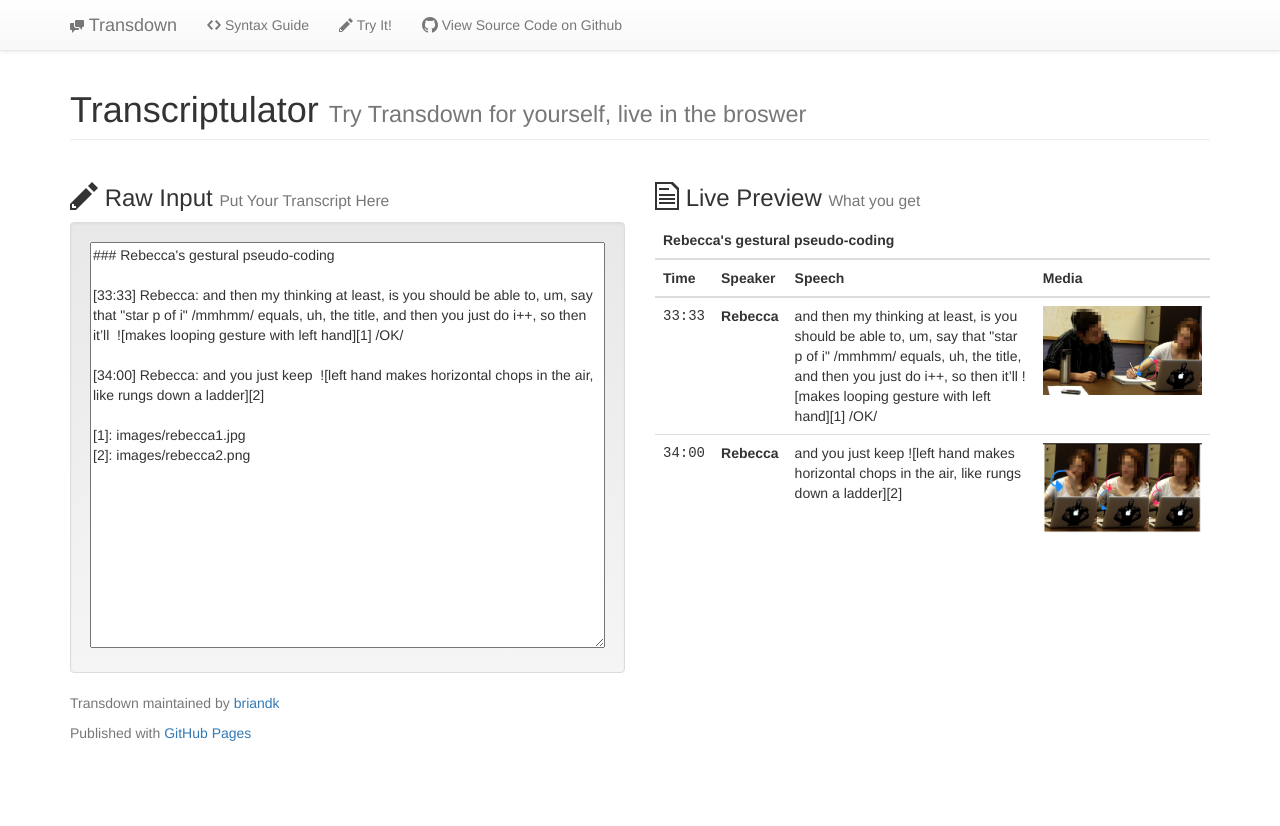
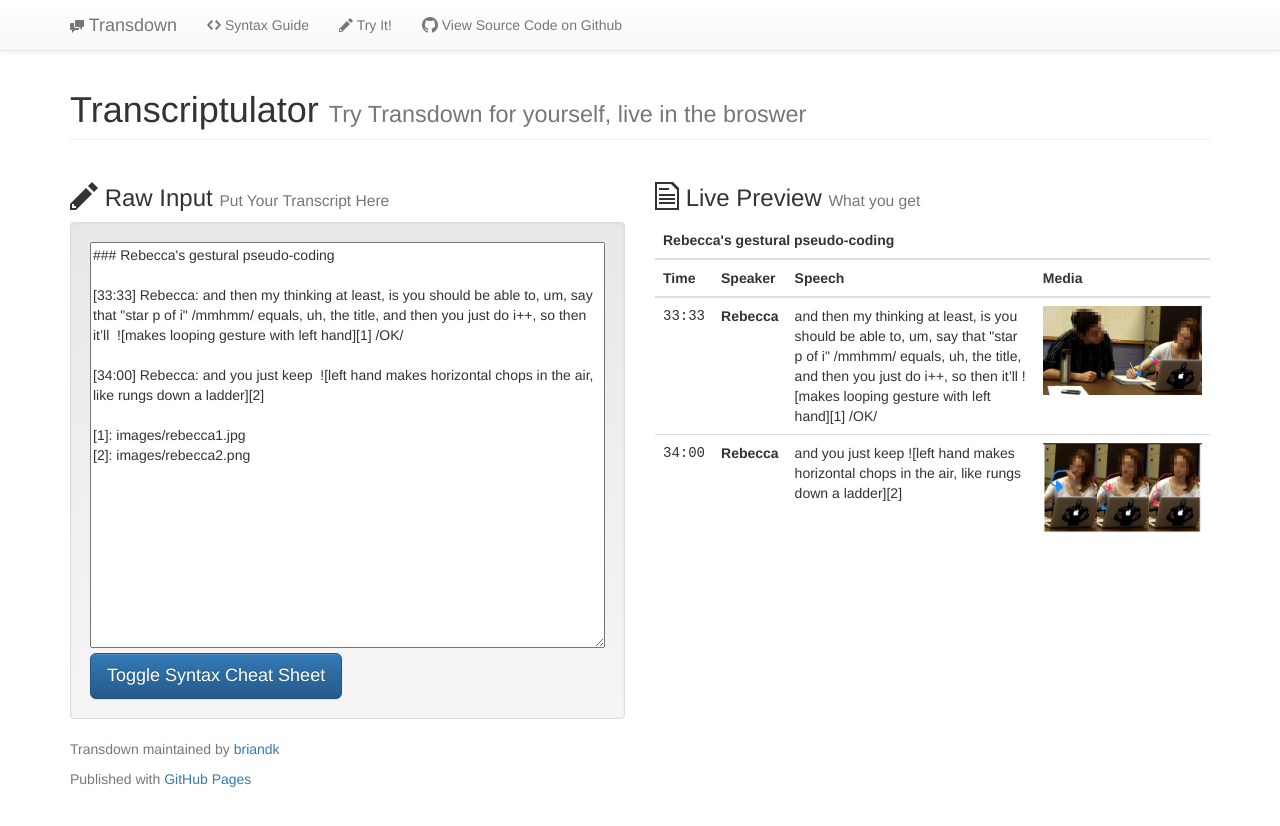
Before and after one commit to briandk/transdown, a Jekyll site: the page built from try-it.html, in a window 1280 px wide. Shown: the top 826 px of the page. Built offline with Jekyll 4.4.1, drawn with Linux system fonts in a browser that asks for light colours; some of the changed lines change nothing that is shown.

Commit message:
Add toggle-able syntax cheat sheet

```diff
--- a/javascripts/handle-live-preview.js
+++ b/javascripts/handle-live-preview.js
@@ -11,3 +11,6 @@
 $('#text-to-transdownify')
     .first()
     .keyup(handleLivePreview);
+
+// Enable Popovers (like for the syntax cheat sheet)
+$('[data-toggle="popover"]').popover();
--- a/try-it.html
+++ b/try-it.html
@@ -31,6 +31,22 @@
 
 [1]: images/rebecca1.jpg
 [2]: images/rebecca2.png</textarea>
+<button type="button"
+        class="btn btn-lg btn-primary"
+        data-toggle="popover"
+        data-title="Transdown Syntax Cheat Sheet"
+        data-placement="auto"
+        data-html="true"
+        data-content='
+        <dl>
+          <dt>Episode Titles</dt>
+          <dd><pre>### Episode IV</pre></dd>
+          <dt>Conversational Turns</dt>
+          <dd><pre>[00:19] inaudible</pre>
+              <pre>R2D2: Bleep Bloop</pre>
+              <pre>[19:33] Sheldon: Bazinga!</pre>
+        </dl>'>
+        Toggle Syntax Cheat Sheet</button>
           </form>
         </div>
         <div class="col-md-6
```
